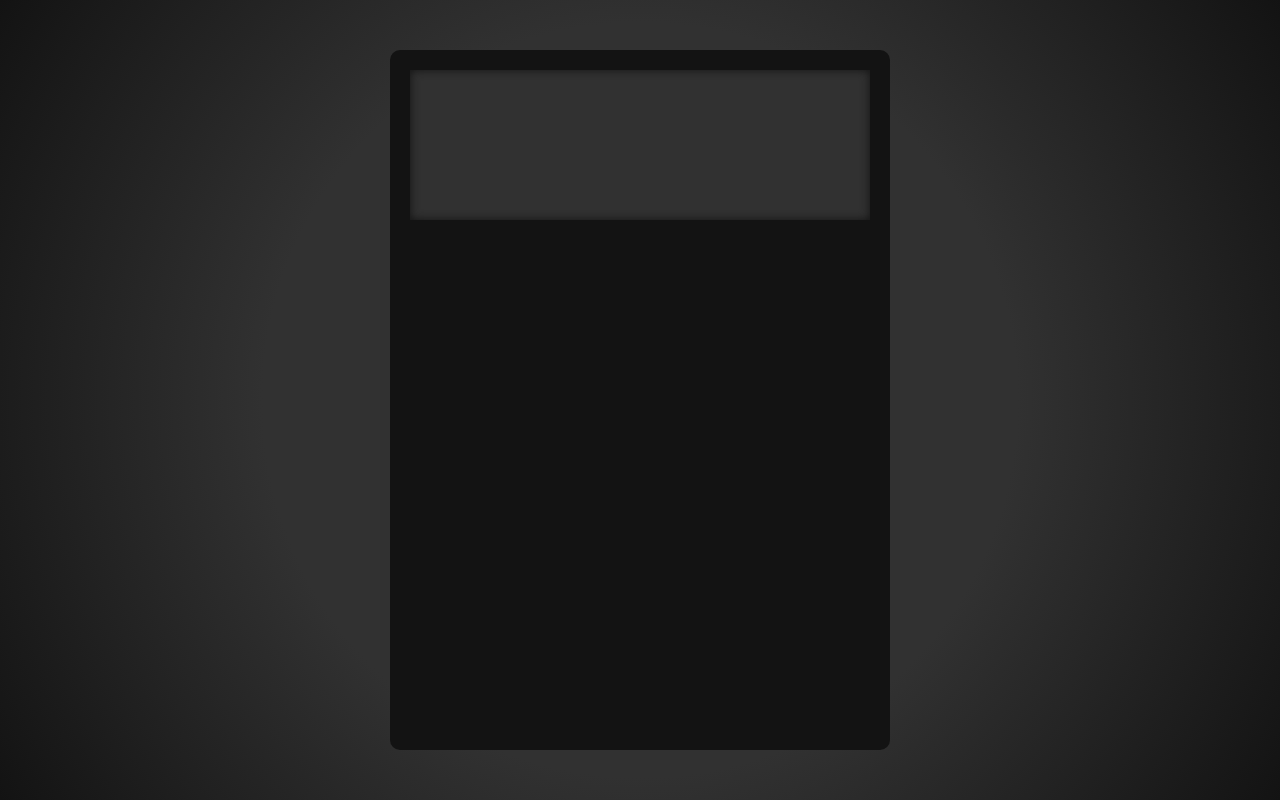
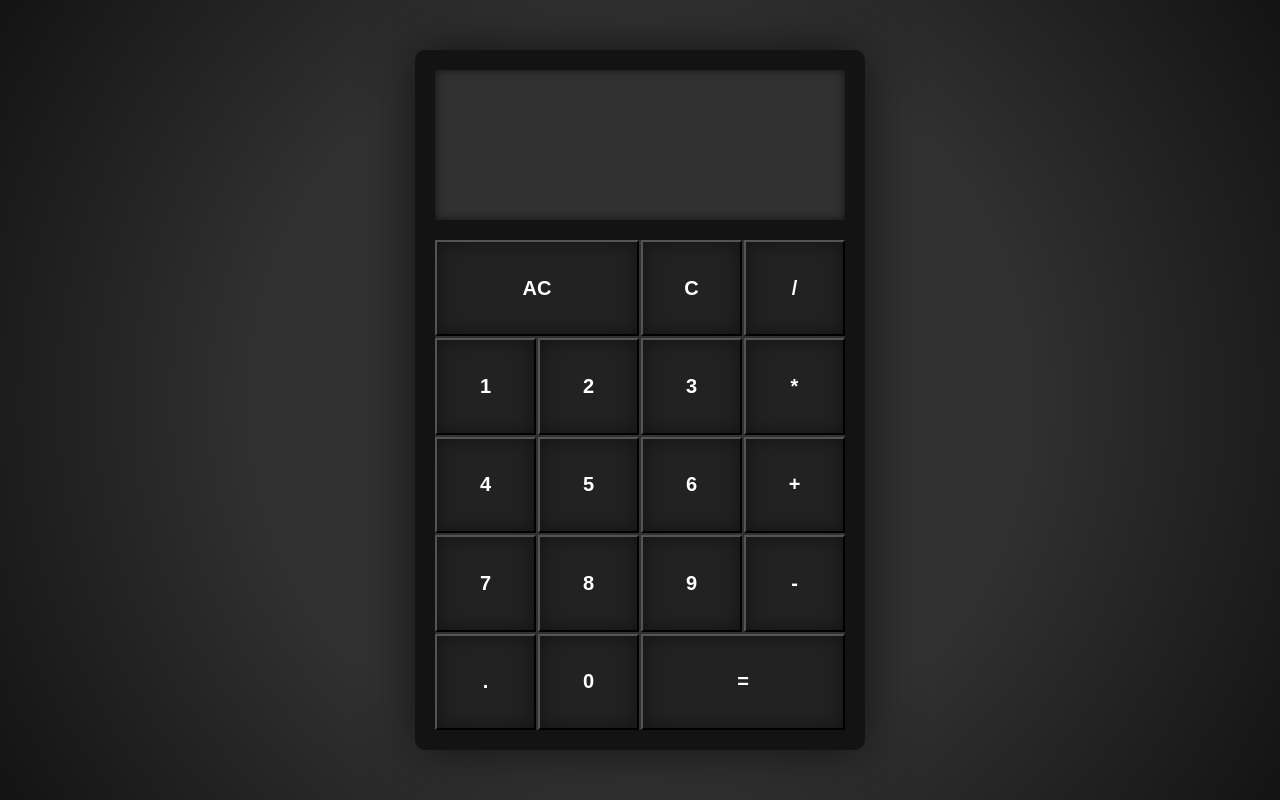
Before and after one commit to Zack1808/calculator, a React (Create React App) app: page / in a window 1280 px wide. Built offline with nearby package versions, Linux system fonts and the light colour scheme.

Commit message:
Added new Button component

```diff
--- a/src/components/App.js
+++ b/src/components/App.js
@@ -1,4 +1,7 @@
 import React from "react";
+
+// Importing costume made components
+import Button from "./Button";
 
 // Importing the style file
 import "../css/App.css";
@@ -9,6 +12,26 @@ const App = () => {
     <div className="app-container">
       <div className="calculator-container">
         <div className="display"></div>
+        <div className="buttons">
+          <Button inputValue="AC" doubleWidth />
+          <Button inputValue="C" />
+          <Button inputValue="/" />
+          <Button inputValue="1" />
+          <Button inputValue="2" />
+          <Button inputValue="3" />
+          <Button inputValue="*" />
+          <Button inputValue="4" />
+          <Button inputValue="5" />
+          <Button inputValue="6" />
+          <Button inputValue="+" />
+          <Button inputValue="7" />
+          <Button inputValue="8" />
+          <Button inputValue="9" />
+          <Button inputValue="-" />
+          <Button inputValue="." />
+          <Button inputValue="0" />
+          <Button inputValue="=" doubleWidth />
+        </div>
       </div>
     </div>
   );
--- /dev/null
+++ b/src/components/Button.js
@@ -0,0 +1,18 @@
+import React from "react";
+
+// Importing the style file
+import "../css/Button.css";
+
+// Creating the button component
+const Button = ({ inputValue, doubleWidth }) => {
+  return (
+    <input
+      type="button"
+      value={inputValue}
+      className={`btn ${doubleWidth ? "double" : ""}`}
+    />
+  );
+};
+
+// exporting the button
+export default Button;
--- a/src/css/App.css
+++ b/src/css/App.css
@@ -1,6 +1,10 @@
+@import url("https://fonts.googleapis.com/css2?family=Roboto&display=swap");
+@import url("https://fonts.googleapis.com/css2?family=Audiowide&display=swap");
+
 :root {
   --dark: rgb(19, 19, 19);
   --light: rgb(49, 49, 49);
+  --middle: rgb(34, 34, 34);
 }
 
 * {
@@ -16,19 +20,23 @@
   justify-content: center;
   align-items: center;
   background: radial-gradient(circle at center, var(--light) 50%, var(--dark));
+  font-family: "Roboto", sans-serif;
 }
 
 .calculator-container {
   width: 100%;
-  max-width: 500px;
+  max-width: 450px;
   height: 100vh;
   max-height: 700px;
   background-color: var(--dark);
   border-radius: 10px;
   display: flex;
+  flex-direction: column;
+  gap: 20px;
   padding: 20px;
   justify-content: center;
   align-items: start;
+  box-shadow: 0 0 50px var(--dark);
 }
 
 .display {
@@ -36,6 +44,20 @@
   min-height: 150px;
   background-color: var(--light);
   box-shadow: inset 0 0 10px var(--dark);
+  font-family: "Audiowide", cursive;
+  color: white;
+  font-size: 2em;
+  user-select: none;
+  padding: 20px;
+}
+
+.buttons {
+  background-color: var(--light);
+  width: 100%;
+  height: 100%;
+  display: grid;
+  gap: 2px;
+  grid-template-columns: repeat(4, 1fr);
 }
 
 @media (orientation: landscape) and (max-width: 900px) {
--- /dev/null
+++ b/src/css/Button.css
@@ -0,0 +1,11 @@
+.btn {
+  background-color: var(--middle);
+  color: white;
+  font-weight: 900;
+  box-shadow: inset 0 0 20px var(--dark);
+  font-size: 1.25em;
+}
+
+.double {
+  grid-column: span 2;
+}
```
